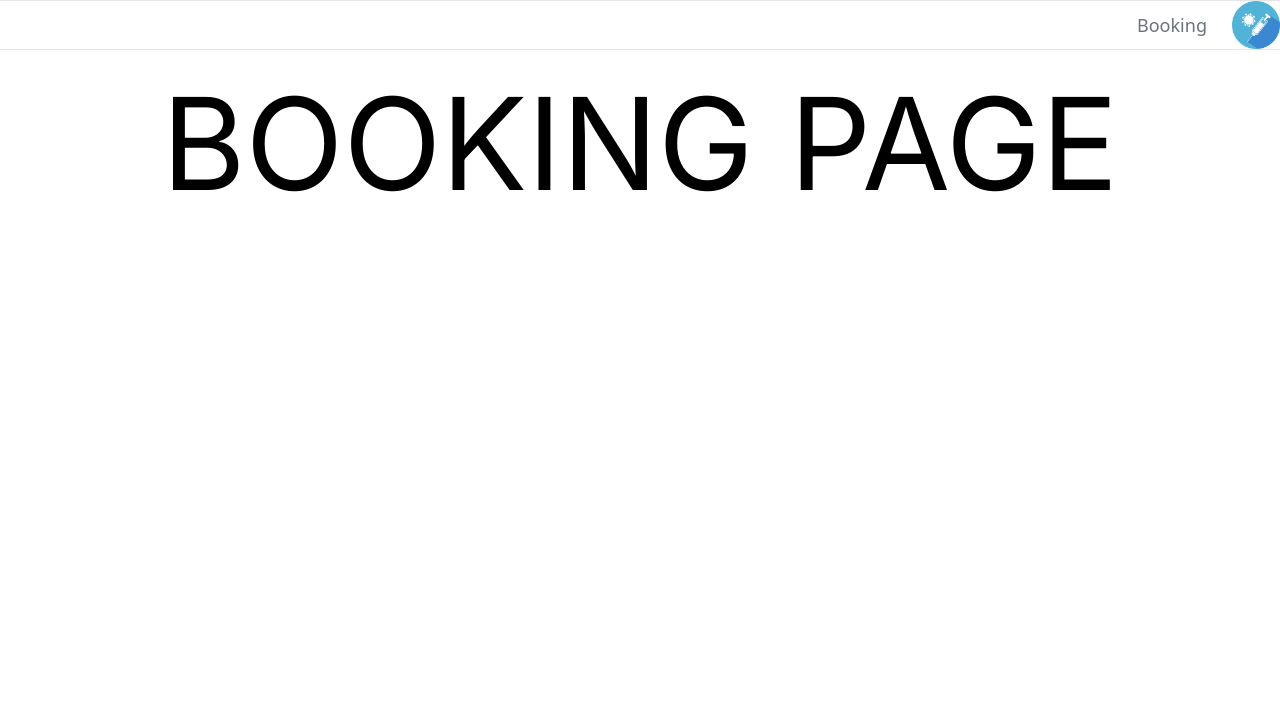
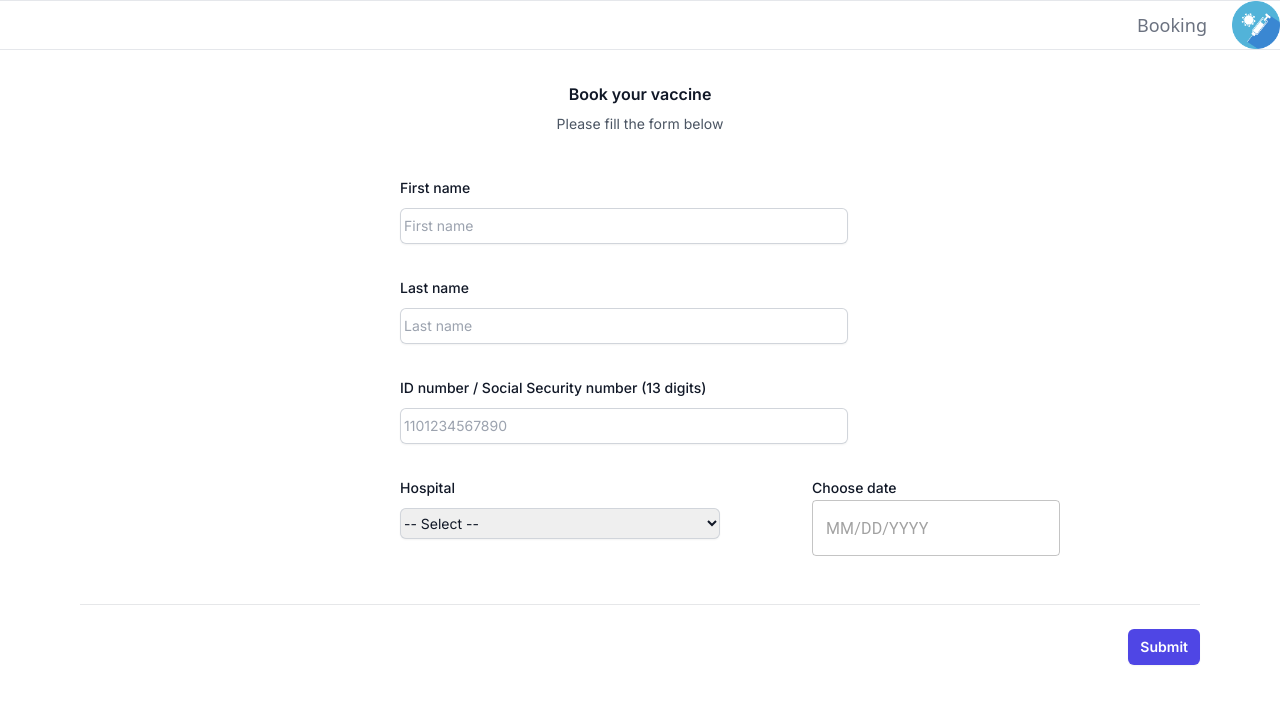
Before and after one commit to TuchthamSung086/SW-DEV-PRAC-II-6331313021, a Next.js app in the folder vaccine-book-app/: page /booking in a window 1280 px wide. Shown: the top 704 px of the page. Built offline with nearby package versions, Linux system fonts and the light colour scheme.

Commit message:
feat: Assignment Week 5

```diff
--- a/vaccine-book-app/package.json
+++ b/vaccine-book-app/package.json
@@ -9,9 +9,15 @@
     "lint": "next lint"
   },
   "dependencies": {
+    "@emotion/react": "^11.11.1",
+    "@emotion/styled": "^11.11.0",
+    "@mui/material": "^5.14.8",
+    "@mui/x-date-pickers": "^6.13.0",
     "@types/node": "20.5.1",
     "@types/react": "18.2.20",
     "@types/react-dom": "18.2.7",
+    "dayjs": "^1.11.9",
+    "mui": "^0.0.1",
     "next": "13.4.19",
     "react": "18.2.0",
     "react-dom": "18.2.0",
--- a/vaccine-book-app/src/app/booking/page.tsx
+++ b/vaccine-book-app/src/app/booking/page.tsx
@@ -1,7 +1,12 @@
+import BookingForm from "@/components/BookingForm";
+
 export default function Home() {
   return (
     <main>
-      <h1 className="text-center mt-20 text-9xl">BOOKING PAGE</h1>
+      <h1 className="text-center mt-20 text-9xl"></h1>
+      <div className="content-center m-20">
+        <BookingForm></BookingForm>
+      </div>
     </main>
   );
 }
--- /dev/null
+++ b/vaccine-book-app/src/components/BookingForm.tsx
@@ -0,0 +1,150 @@
+"use client";
+
+import { DatePicker } from "@mui/x-date-pickers";
+import { LocalizationProvider } from "@mui/x-date-pickers/LocalizationProvider";
+import { AdapterDayjs } from "@mui/x-date-pickers/AdapterDayjs";
+
+function BookingFormText({
+  title,
+  id,
+  placeholder,
+}: {
+  title: string;
+  id: string;
+  placeholder: string;
+}) {
+  return (
+    <div className="sm:col-span-4">
+      <label
+        htmlFor={id}
+        className="block text-sm font-medium leading-6 text-gray-900"
+      >
+        {title}
+      </label>
+
+      <div className="mt-2">
+        <div className="flex rounded-md shadow-sm ring-1 ring-inset ring-gray-300 focus-within:ring-2 focus-within:ring-inset focus-within:ring-indigo-600 sm:max-w-md">
+          <input
+            type="text"
+            name={id}
+            id={id}
+            autoComplete={id}
+            className="block flex-1 border-0 bg-transparent py-1.5 pl-1 text-gray-900 placeholder:text-gray-400 focus:ring-0 sm:text-sm sm:leading-6"
+            placeholder={placeholder}
+          />
+        </div>
+      </div>
+    </div>
+  );
+}
+
+function BookingFormSelect({
+  title,
+  id,
+  placeholder,
+  choices,
+}: {
+  title: string;
+  id: string;
+  placeholder: string;
+  choices: string[];
+}) {
+  return (
+    <div className="sm:col-span-3">
+      <label
+        htmlFor={id}
+        className="block text-sm font-medium leading-6 text-gray-900"
+      >
+        {title}
+      </label>
+      <div className="mt-2">
+        <select
+          id={id}
+          name={id}
+          placeholder="--select--"
+          className="block w-full rounded-md border-0 py-1.5 text-gray-900 shadow-sm ring-1 ring-inset ring-gray-300 focus:ring-2 focus:ring-inset focus:ring-indigo-600 sm:max-w-xs sm:text-sm sm:leading-6"
+        >
+          <option value="" disabled selected>
+            -- Select --
+          </option>
+          {choices.map((option, index) => (
+            <option key={index} value={option}>
+              {option}
+            </option>
+          ))}
+        </select>
+      </div>
+    </div>
+  );
+}
+
+function BookingFormDate() {
+  return (
+    <div className="sm:col-span-3 block">
+      <label
+        htmlFor="date"
+        className="block text-sm font-medium leading-6 text-gray-900"
+      >
+        Choose date
+      </label>
+      <LocalizationProvider dateAdapter={AdapterDayjs}>
+        <DatePicker />
+      </LocalizationProvider>
+    </div>
+  );
+}
+
+export default function BookingForm() {
+  return (
+    <form>
+      <div className="space-y-12">
+        <div className="border-b border-gray-900/10 pb-12">
+          <h2 className="text-base font-semibold leading-7 text-gray-900 content-center text-center">
+            Book your vaccine
+          </h2>
+          <p className="mt-1 text-sm leading-6 text-gray-600 content-center text-center">
+            Please fill the form below
+          </p>
+
+          <div className="mt-10 grid grid-cols-1 gap-x-6 gap-y-8 sm:grid-cols-6 ml-80">
+            <BookingFormText
+              title="First name"
+              id="firstName"
+              placeholder="First name"
+            />
+            <BookingFormText
+              title="Last name"
+              id="lastName"
+              placeholder="Last name"
+            />
+            <BookingFormText
+              title="ID number / Social Security number (13 digits)"
+              id="id"
+              placeholder="1101234567890"
+            />
+            <BookingFormSelect
+              title="Hospital"
+              id="hospital"
+              placeholder="Hospital"
+              choices={[
+                "Chulalongkorn Hospital",
+                "Rajavithi Hospital",
+                "Thammasat University Hospital",
+              ]}
+            ></BookingFormSelect>
+            <BookingFormDate />
+          </div>
+        </div>
+      </div>
+
+      <div className="mt-6 flex items-center justify-end gap-x-6">
+        <button
+          type="submit"
+          className="rounded-md bg-indigo-600 px-3 py-2 text-sm font-semibold text-white shadow-sm hover:bg-indigo-500 focus-visible:outline focus-visible:outline-2 focus-visible:outline-offset-2 focus-visible:outline-indigo-600"
+        >
+          Submit
+        </button>
+      </div>
+    </form>
+  );
+}
--- /dev/null
+++ b/vaccine-book-app/src/components/InteractiveCard.tsx
@@ -0,0 +1,12 @@
+"use client";
+export default function InteractiveCard({
+  children,
+}: {
+  children: React.ReactNode;
+}) {
+  return (
+    <div className="w-1/5 h-[300px] rounded-lg shadow-lg inline-block p-[10px] m-[10px] bg-white hover:shadow-2xl hover:bg-neutral-200">
+      {children}
+    </div>
+  );
+}
```
Also changed, not shown: vaccine-book-app/src/components/HospitalCard.tsx (+3 -3 lines), 1 other file (tests, documents, lock files or other folders).
